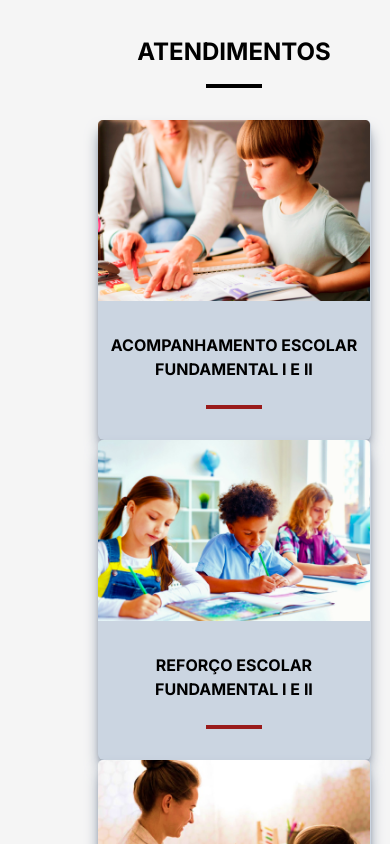
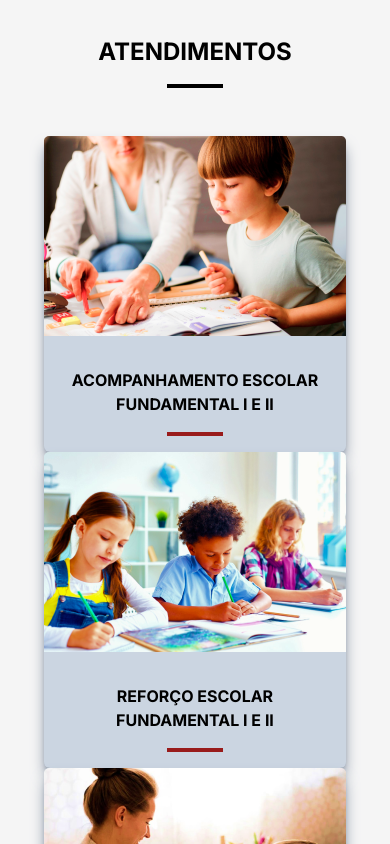
Before and after one commit to Renan-Zanin/espaco-aprendiz, a React (Vite) app: page / in a window 390 px wide. Shown: the part 760-1604 px from the top of the page. Built offline with nearby package versions, Linux system fonts and the light colour scheme.

Commit message:
internal card responsivity

```diff
--- a/src/components/Card.jsx
+++ b/src/components/Card.jsx
@@ -2,11 +2,11 @@ import { Element } from "./Element";
 
 export function Card(props) {
   return (
-    <div className='w-50 sm:w-70 text-black h-80 bg-slate-300 shadow-lg shadow-slate-500 flex flex-col items-center rounded-md'>
+    <div className='w-50 sm:w-70 text-black bg-slate-300 shadow-lg shadow-slate-500 flex flex-col items-center rounded-md'>
       <img  className="mb-8" src={props.img} alt="image" />
       <strong>{props.title}</strong>
       <strong>{props.subtitle}</strong>
-      <div className=" mt-6 w-14 border-b-4 border-red-800"></div>
+      <div className=" my-4 w-14 border-b-4 border-red-800"></div>
     </div>
   )
 }
--- a/src/pages/Home.jsx
+++ b/src/pages/Home.jsx
@@ -13,10 +13,10 @@ export function Home() {
         <Element />
         <span className="mb-4">MALCOLM X</span>
       </div>
-      <main className="flex flex-col items-center mt-24 w-[70vw] flex-wrap">
+      <main className="flex flex-col items-center mt-24 sm:w-[90vw]  2xl-[70vw] flex-wrap">
         <h1 className="text-2xl font-bold">ATENDIMENTOS</h1>
         <div className=" mt-4 mb-8 w-14 border-b-4 border-black"></div>
-        <div className="flex-col md:flex gap-8">
+        <div className="flex-col sm:flex-row md:flex gap-x-8 my-4">
           <Card img="./img/acompanhamento.png" title="ACOMPANHAMENTO ESCOLAR" subtitle="FUNDAMENTAL I E II"/>
           <Card img="./img/reforco.png" title="REFORÇO ESCOLAR" subtitle="FUNDAMENTAL I E II"/>
           <Card img="./img/atendimento.png" title="ATENDIMENTO" subtitle="PSICOPEDAGÓGICO" />
```
